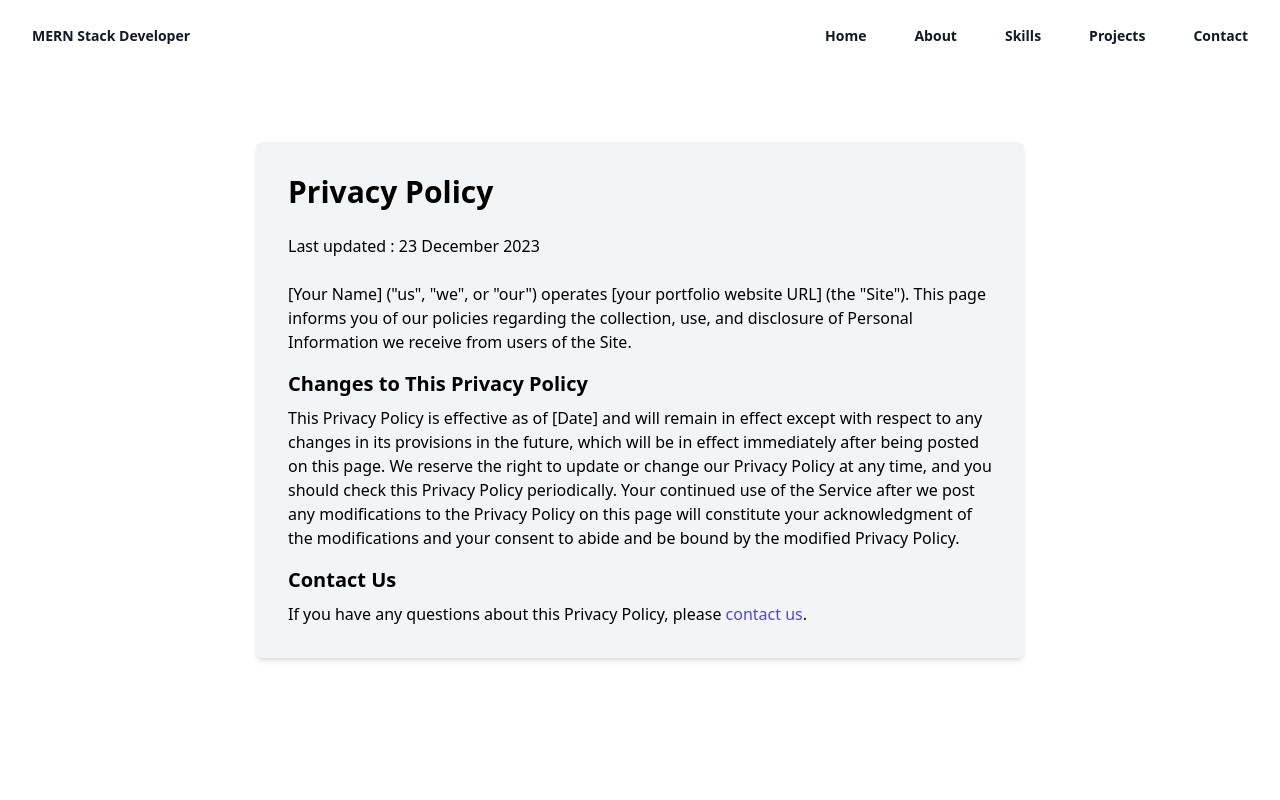
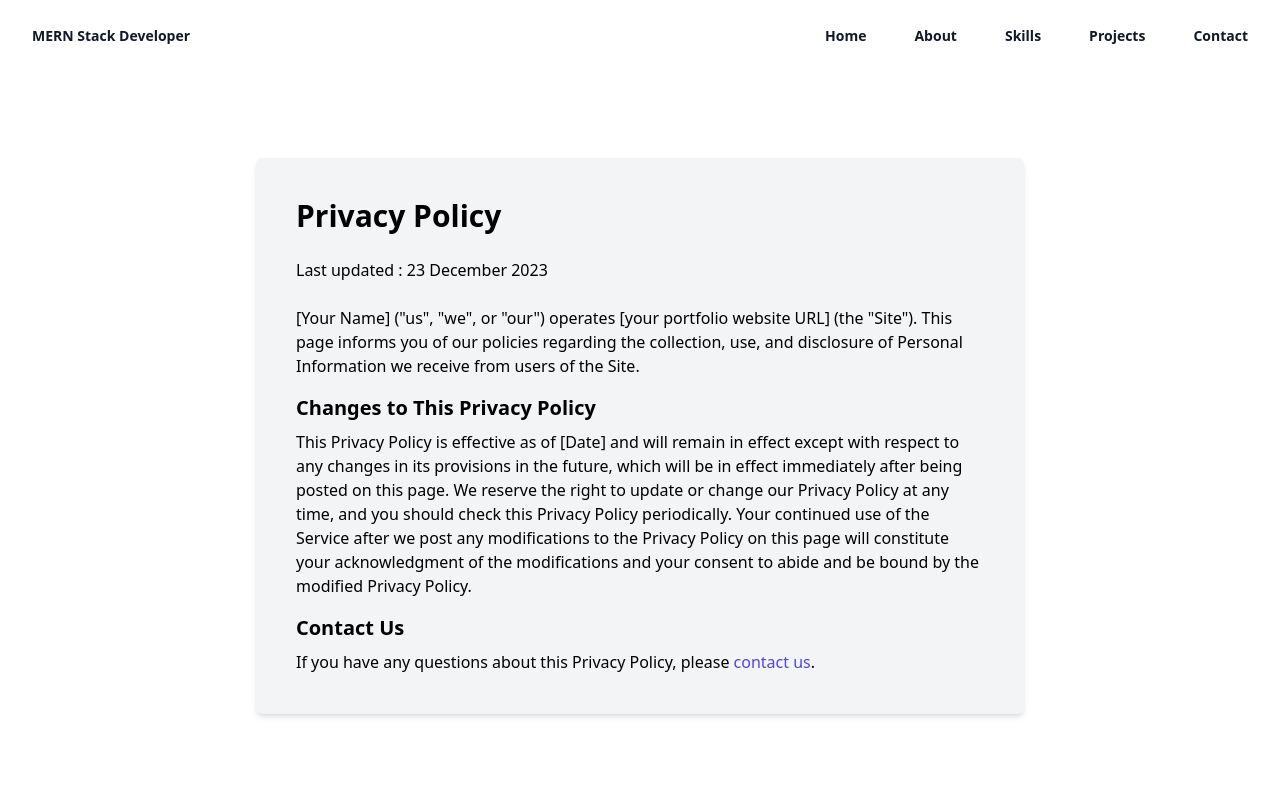
Before and after one commit to sreemonkavungal/my-portfolio, a React (Create React App) app: page /privacy-policy in a window 1280 px wide. Shown: the top 800 px of the page. Built offline with nearby package versions, Linux system fonts and the light colour scheme.

Commit message:
Update PrivacySection.js

```diff
--- a/src/components/PrivacySection.js
+++ b/src/components/PrivacySection.js
@@ -2,8 +2,8 @@ import React from 'react';
 
 const PrivacySection = () => {
     return (
-        <div className="bg-white min-h-screen flex items-center justify-center mt-0">
-            <div className="max-w-3xl bg-gray-100 p-8 shadow-md rounded-md">
+        <div className="bg-white min-h-screen flex items-center justify-center mt-9">
+            <div className="max-w-3xl bg-gray-100 p-10 shadow-md rounded-md">
                 <h1 className="text-3xl font-semibold mb-6">Privacy Policy</h1>
 
                 <p>
```
